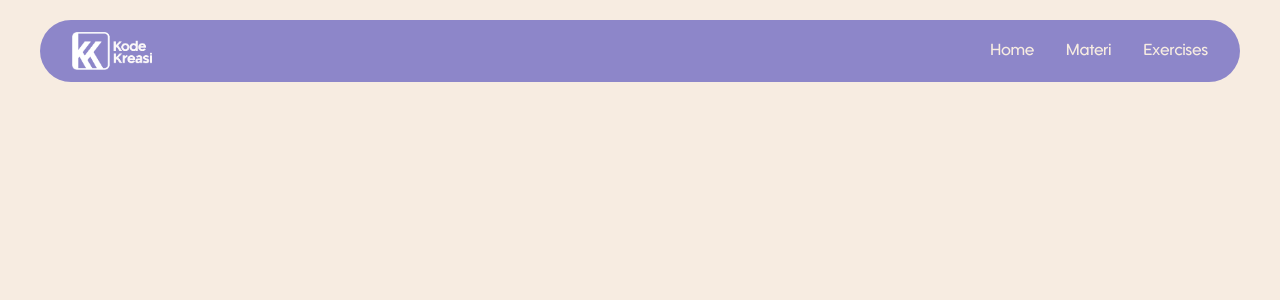
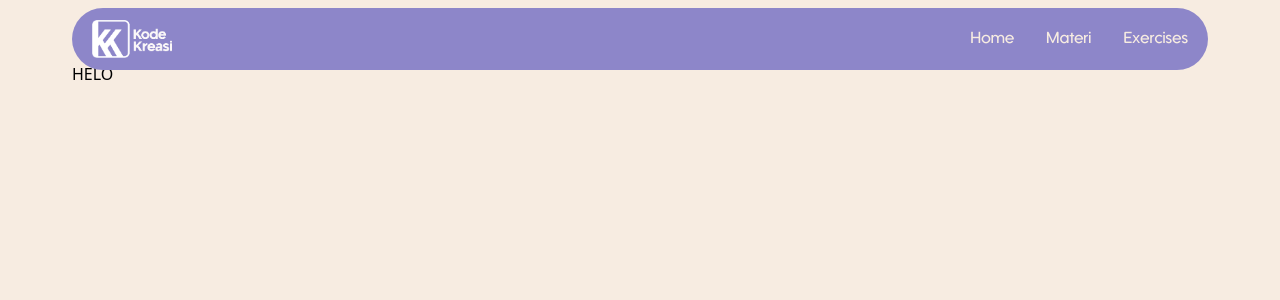
Before and after one commit to nmFaizz/kode-kreasi, a Next.js app: page / in a window 1280 px wide. Shown: the top 300 px of the page. Built offline with nearby package versions, Linux system fonts and the light colour scheme.

Commit message:
feat: fix z index & sticky position

```diff
--- a/src/app/globals.css
+++ b/src/app/globals.css
@@ -4,7 +4,7 @@
 
 @layer utilities {
   .page-max-width {
-    @apply max-w-[1200px] mx-auto px-8;
+    @apply max-w-[1200px] mx-auto px-2 md:px-8;
   }
 
   .light-border {
--- a/src/app/page.tsx
+++ b/src/app/page.tsx
@@ -3,7 +3,9 @@ import Image from "next/image";
 export default function Home() {
   return (
     <>
-
+      <main className="h-[500vh] page-max-width">
+        HELO
+      </main>
     </>
   );
 }
--- a/src/components/ui/Navbar.tsx
+++ b/src/components/ui/Navbar.tsx
@@ -4,9 +4,6 @@ import Link from "next/link";
 
 import { motion, AnimatePresence } from "framer-motion";
 import { useState } from "react";
-
-import { RiMenu3Fill } from "react-icons/ri";
-
 
 const navMenuVariants = {
     initial: { opacity: 0, scale: 0.95 },
@@ -26,7 +23,8 @@ export default function Navbar() {
 
     return (
         <>
-            <header className="page-max-width overflow-hidden bg-purple-soft text-white-soft font-utendo py-2 md:py-3 mt-2 md:mt-5 sticky rounded-full top-0 flex justify-between items-center transition-all ease-in-out">
+            <header className="page-max-width overflow-hidden sticky rounded-full top-2 z-50">
+                <div className="flex justify-between items-center transition-all ease-in-out bg-purple-soft text-white-soft font-utendo py-2 md:py-3 rounded-full px-5">
                     <Link href="/" className="w-[70px] md:w-[80px]">
                         <Image
                             src="/logo.png"
@@ -57,6 +55,7 @@ export default function Navbar() {
                         <div className={`h-[2px] w-full bg-white-soft transition-all duration-300 ${isOpen ? "opacity-0 scale-0" : "opacity-100 scale-1"}`} />
                         <div className={`h-[2px] w-full bg-white-soft transition-transform duration-300 ${isOpen ? "rotate-[-45deg]" : ""} origin-[0%_100%]`} />
                     </div>
+                </div>
             </header>
             <AnimatePresence>
                 {isOpen && (
@@ -65,7 +64,7 @@ export default function Navbar() {
                         initial="initial"
                         exit="exit"
                         variants={navMenuVariants}
-                        className="text-3xl font-tango origin-top flex md:hidden items-center gap-8 bg-purple-soft text-white-soft fixed top-0 left-0 w-full h-screen flex-col justify-center z-[-1]"
+                        className="z-40 text-3xl font-tango origin-top flex md:hidden items-center gap-8 bg-purple-soft text-white-soft fixed top-0 left-0 w-full h-screen flex-col justify-center"
                     >
                         <div className="flex flex-col gap-12 items-center">
                             {navMenuItems.map((item, index) => (
```
Lines whose indentation alone changed are shown as unchanged.
